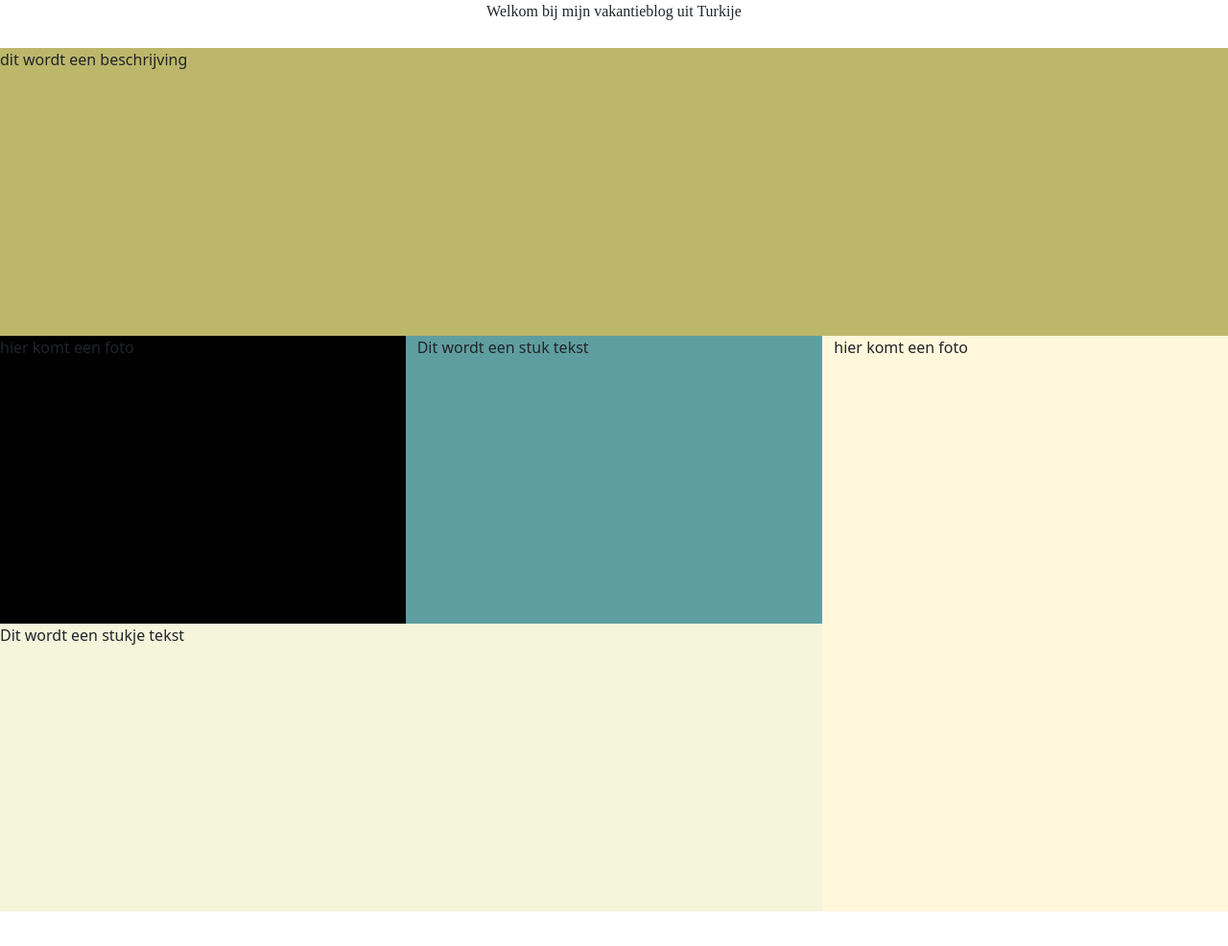
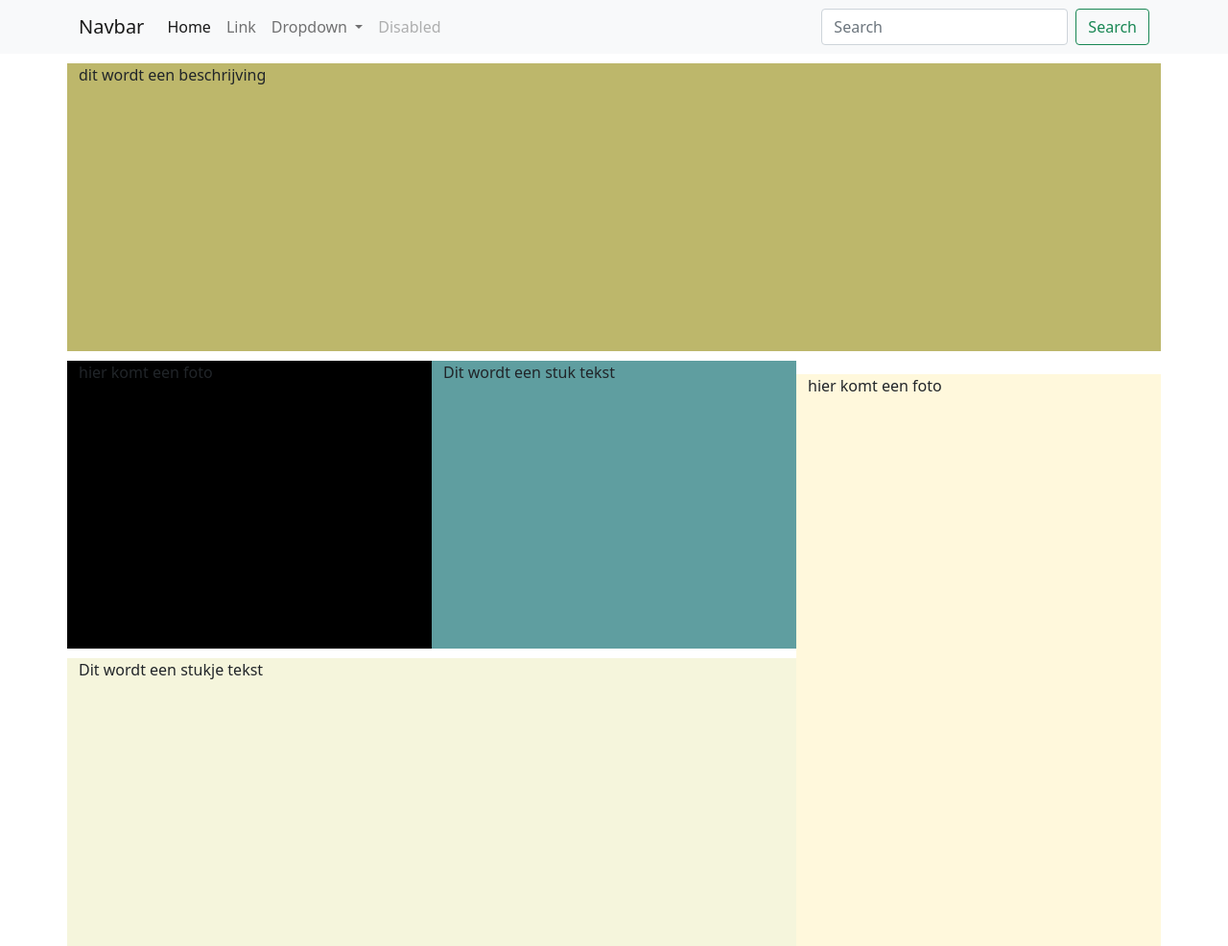
Before and after one commit to nadienezcj/Bootstrap, a plain HTML site: page index.html in a window 1280 px wide. Shown: the whole page at 96% size. Before the commit the page ends 950 px from the top, so only its background shows below. Drawn offline with nearby package versions, Linux system fonts and the light colour scheme.

Commit message:
new changes

```diff
--- a/index.html
+++ b/index.html
@@ -12,14 +12,48 @@
   </head>
   <body>
 
-    <div class="row">
-      <div id="header" class="col-12">
-        <p>Welkom bij mijn vakantieblog uit Turkije</p>
+    <nav class="navbar navbar-expand-lg navbar-light bg-light">
+      <div class="container">
+        <a class="navbar-brand" href="#">Navbar</a>
+        <button class="navbar-toggler" type="button" data-bs-toggle="collapse" data-bs-target="#navbarSupportedContent" aria-controls="navbarSupportedContent" aria-expanded="false" aria-label="Toggle navigation">
+          <span class="navbar-toggler-icon"></span>
+        </button>
+        <div class="collapse navbar-collapse" id="navbarSupportedContent">
+          <ul class="navbar-nav me-auto mb-2 mb-lg-0">
+            <li class="nav-item">
+              <a class="nav-link active" aria-current="page" href="#">Home</a>
+            </li>
+            <li class="nav-item">
+              <a class="nav-link" href="#">Link</a>
+            </li>
+            <li class="nav-item dropdown">
+              <a class="nav-link dropdown-toggle" href="#" id="navbarDropdown" role="button" data-bs-toggle="dropdown" aria-expanded="false">
+                Dropdown
+              </a>
+              <ul class="dropdown-menu" aria-labelledby="navbarDropdown">
+                <li><a class="dropdown-item" href="#">Action</a></li>
+                <li><a class="dropdown-item" href="#">Another action</a></li>
+                <li><hr class="dropdown-divider"></li>
+                <li><a class="dropdown-item" href="#">Something else here</a></li>
+              </ul>
+            </li>
+            <li class="nav-item">
+              <a class="nav-link disabled" href="#" tabindex="-1" aria-disabled="true">Disabled</a>
+            </li>
+          </ul>
+          <form class="d-flex">
+            <input class="form-control me-2" type="search" placeholder="Search" aria-label="Search">
+            <button class="btn btn-outline-success" type="submit">Search</button>
+          </form>
         </div>
       </div>
+    </nav>
+
+ <div class="container">
+
 
           <div class="row">
-      <div id="slider" class="col-12">
+            <div id="slider" class="col-md-12">
               <p>dit wordt een beschrijving</p>
             </div>
           </div>
@@ -27,27 +61,24 @@
           <div class="row">
             <div class="col-8">
               <div class="row">
-          <div id="foto" class="col-6">
+                <div id="foto" class="col-lg-6">
                   <p>hier komt een foto</p>
                 </div>
-          <div id="artikel" class="col-6">
+                <div id="artikel" class="col-lg-6">
                   <p>Dit wordt een stuk tekst</p>
                 </div>
-          <div id="onder" class="col-12">
+                <div id="onder" class="col-xxl-12">
                   <p>Dit wordt een stukje tekst</p>
                 </div>
             </div>
 
             </div>
 
-        <div id="picca" class="col-4">
+              <div id="picca" class="ml-4 mt-4 col-4">
                 <p>hier komt een foto</p>
               </div>
-
-
-
           </div>
-
+</div>
 
 
     <!-- Optional JavaScript; choose one of the two! -->
--- a/style.css
+++ b/style.css
@@ -1,29 +1,30 @@
-#header {
-    text-align: center;
-    font-family: 'Times New Roman', Times, serif;
-    height: 50px;
-}
+
+
 
 #slider {
     height: 300px;
     background-color: darkkhaki;
+    margin-top: 10px;
 }
 
 #foto {
     background-color: black;
     height: 300px;
+    margin-top: 10px;
 }
 
 #artikel {
     background-color: cadetblue;
-    height: 300px
+    height: 300px;
+    margin-top: 10px;
 }
 
 #picca {
     background-color: cornsilk;
-    height: 600px
+    margin-top: 10px;
 }
 #onder {
     background-color: beige;
-    height: 300px
+    height: 300px;
+    margin-top: 10px;
 }
```
Lines whose indentation alone changed are shown as unchanged.
